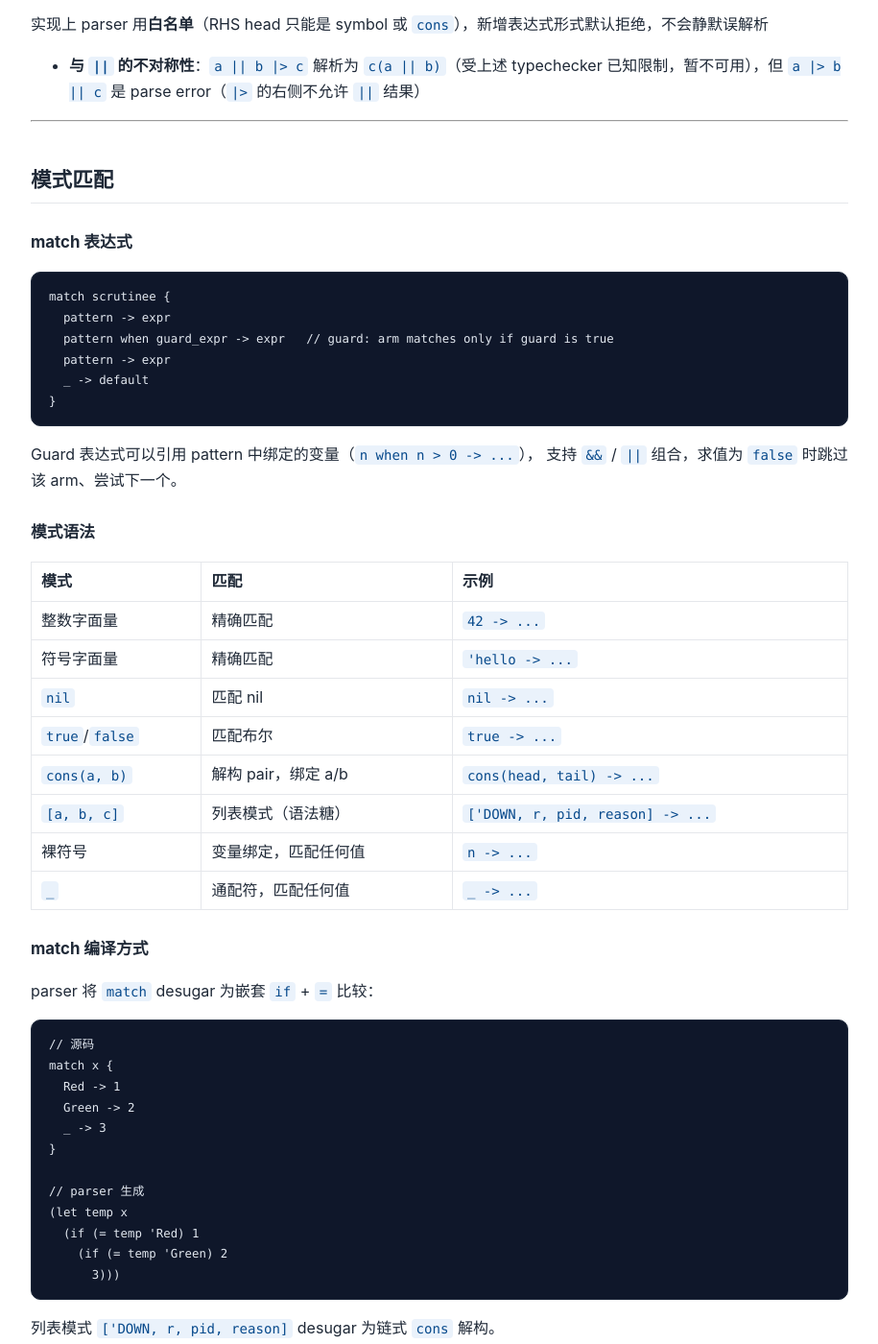
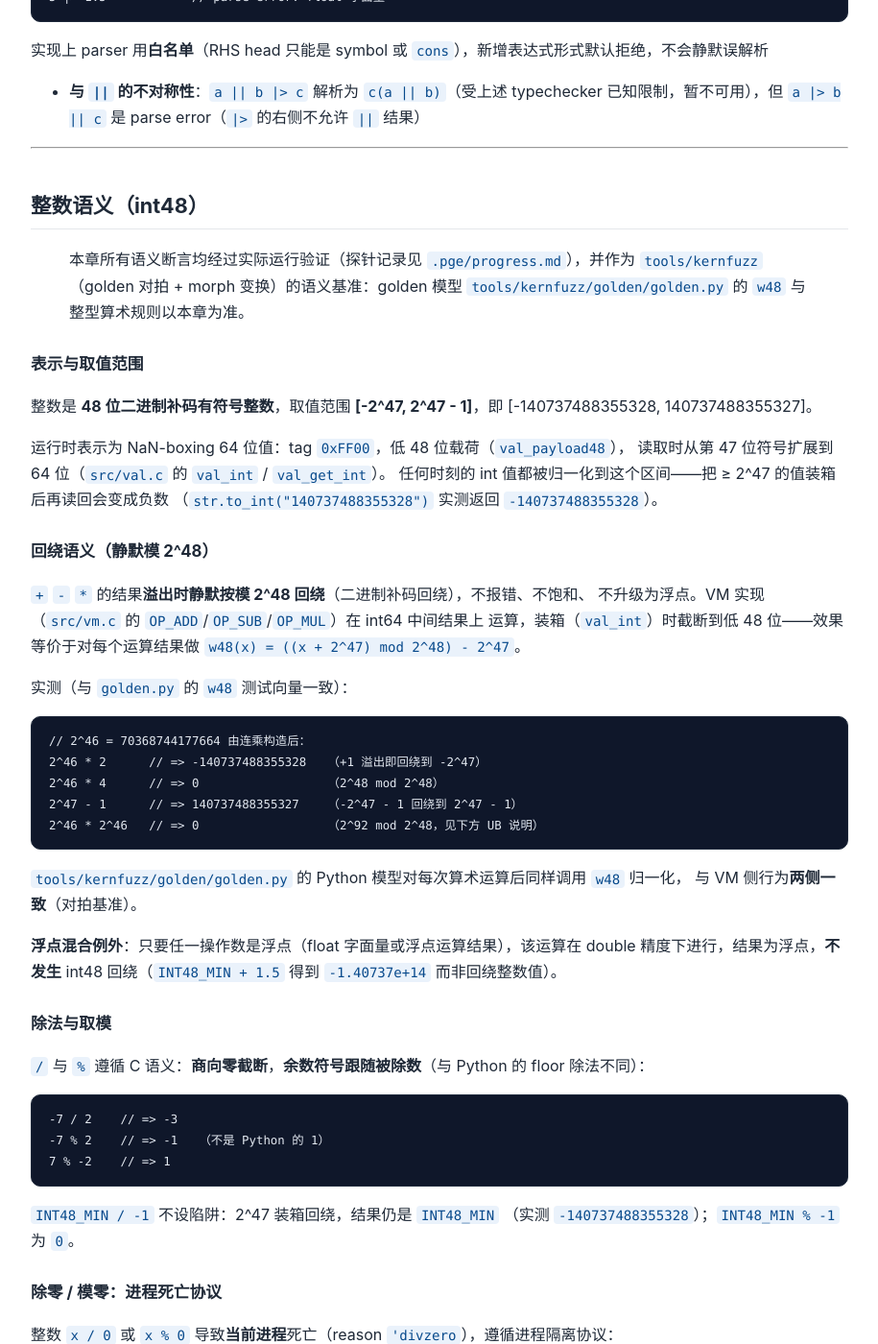
Before and after one commit to tiancaiamao/tinyactor, a Jekyll site: the page built from docs/ta-language-spec.md, in a window 1280 px wide and 1400 px high, scrolled down 4535 px. Shown: the whole window at 96% size, without its empty margins (182-1097 px from the left). Built offline with Jekyll 4.4.1, drawn with Linux system fonts in a browser that asks for light colours; our own code applies the rules of GitHub Pages for plain Markdown files; some of the changed text lies outside the part shown.

Commit message:
docs(ta-spec): int48 semantics chapter (probe-backed, DELIV-7)
- Representation/range/wraparound/division/DIVZERO protocol/C UB caveat
- 16 probe assertions verified against VM and golden w48
- Document emit_i64 negative-literal gap honestly (bug recorded, not fixed)

````diff
--- a/docs/ta-language-spec.md
+++ b/docs/ta-language-spec.md
@@ -19,7 +19,7 @@ source → tokenizer.tokenize → parser.parse → typecheck.infer_program → c
 
 | 类型 | 字面量 | 说明 |
 |------|--------|------|
-| 整数 | `42`, `-3`, `0` | 64 位有符号整数（NaN-boxing，低 48 位存储） |
+| 整数 | `42`, `-3`, `0` | **48 位**有符号整数（NaN-boxing int48，见[「整数语义（int48）」](#整数语义int48)） |
 | 字符串 | `"hello"` | 不可变，heap 分配 |
 | 布尔 | `true`, `false` | — |
 | 符号 | `'foo` | 用 `quote` 构造，用于 ADT 变体和模式匹配 |
@@ -137,7 +137,7 @@ let result = {
 
 | 运算符 | 说明 | 备注 |
 |--------|------|------|
-| `+` `-` `*` `/` `%` | 算术 | 二元，整数运算。除零导致进程崩溃 |
+| `+` `-` `*` `/` `%` | 算术 | 二元，int48 运算（溢出静默回绕）。除零/模零导致**当前进程**死亡（reason `'divzero`）——详见[「整数语义（int48）」](#整数语义int48) |
 | `==` | 相等 | 比较 |
 | `<` `>` `<=` `>=` | 比较 | — |
 | `&&` `\|\|` | 逻辑与/或 | 二元，短路求值。解析为 `('and ...)` / `('or ...)`，可用于 guard 或普通表达式 |
@@ -174,6 +174,98 @@ x |> f               // => f(x)            // 裸函数名
 
   实现上 parser 用**白名单**（RHS head 只能是 symbol 或 `cons`），新增表达式形式默认拒绝，不会静默误解析
 - **与 `||` 的不对称性**：`a || b |> c` 解析为 `c(a || b)`（受上述 typechecker 已知限制，暂不可用），但 `a |> b || c` 是 parse error（`|>` 的右侧不允许 `||` 结果）
+
+---
+
+## 整数语义（int48）
+
+> 本章所有语义断言均经过实际运行验证（探针记录见 `.pge/progress.md`），并作为
+> `tools/kernfuzz`（golden 对拍 + morph 变换）的语义基准：golden 模型
+> `tools/kernfuzz/golden/golden.py` 的 `w48` 与整型算术规则以本章为准。
+
+### 表示与取值范围
+
+整数是 **48 位二进制补码有符号整数**，取值范围 **[-2^47, 2^47 - 1]**，即
+[-140737488355328, 140737488355327]。
+
+运行时表示为 NaN-boxing 64 位值：tag `0xFF00`，低 48 位载荷（`val_payload48`），
+读取时从第 47 位符号扩展到 64 位（`src/val.c` 的 `val_int` / `val_get_int`）。
+任何时刻的 int 值都被归一化到这个区间——把 ≥ 2^47 的值装箱后再读回会变成负数
+（`str.to_int("140737488355328")` 实测返回 `-140737488355328`）。
+
+### 回绕语义（静默模 2^48）
+
+`+` `-` `*` 的结果**溢出时静默按模 2^48 回绕**（二进制补码回绕），不报错、不饱和、
+不升级为浮点。VM 实现（`src/vm.c` 的 `OP_ADD`/`OP_SUB`/`OP_MUL`）在 int64 中间结果上
+运算，装箱（`val_int`）时截断到低 48 位——效果等价于对每个运算结果做
+`w48(x) = ((x + 2^47) mod 2^48) - 2^47`。
+
+实测（与 `golden.py` 的 `w48` 测试向量一致）：
+
+```ta
+// 2^46 = 70368744177664 由连乘构造后：
+2^46 * 2      // => -140737488355328   （+1 溢出即回绕到 -2^47）
+2^46 * 4      // => 0                  （2^48 mod 2^48）
+2^47 - 1      // => 140737488355327    （-2^47 - 1 回绕到 2^47 - 1）
+2^46 * 2^46   // => 0                  （2^92 mod 2^48，见下方 UB 说明）
+```
+
+`tools/kernfuzz/golden/golden.py` 的 Python 模型对每次算术运算后同样调用 `w48` 归一化，
+与 VM 侧行为**两侧一致**（对拍基准）。
+
+**浮点混合例外**：只要任一操作数是浮点（float 字面量或浮点运算结果），该运算在
+double 精度下进行，结果为浮点，**不发生** int48 回绕（`INT48_MIN + 1.5` 得到
+`-1.40737e+14` 而非回绕整数值）。
+
+### 除法与取模
+
+`/` 与 `%` 遵循 C 语义：**商向零截断**，**余数符号跟随被除数**（与 Python 的 floor
+除法不同）：
+
+```ta
+-7 / 2    // => -3
+-7 % 2    // => -1   （不是 Python 的 1）
+7 % -2    // => 1
+```
+
+`INT48_MIN / -1` 不设陷阱：2^47 装箱回绕，结果仍是 `INT48_MIN`
+（实测 `-140737488355328`）；`INT48_MIN % -1` 为 `0`。
+
+### 除零 / 模零：进程死亡协议
+
+整数 `x / 0` 或 `x % 0` 导致**当前进程**死亡（reason `'divzero`），遵循进程隔离协议：
+
+- stderr 打印崩溃报告（`** CRASH pid N: 'divzero`，含函数位置）
+- monitor 该进程的一方收到 `['DOWN, ref, pid, 'divzero]`（实测）
+- 若死亡的是 main 进程，整个程序以 **exit code 1** 退出
+- 若死亡的是 spawn 出的子进程，**其余进程继续运行**，程序 exit code 不受影响
+  （实测：子进程 `10 / 0` 崩溃后，父进程继续执行并正常退出）
+
+浮点除零不死亡（IEEE 语义，`1.0 / 0.0` 得到 inf）。
+
+### C 有符号溢出（UB）说明
+
+VM 侧算术由 C 代码执行（int64 中间结果），而 **C 标准中有符号整数溢出是未定义行为**：
+
+- `+` / `-`：两个 int48 操作数的和/差必落在 int64 范围内，**不存在 C 层溢出**，
+  模 2^48 回绕是精确定义的实现行为，任何平台/编译器一致。
+- `*`：两个 |操作数| 接近 2^47 的乘积可达 2^94，**可溢出 int64**，属于 C UB。
+  当前 Makefile 的各构建配置（默认 `-O2` / ASAN / TSAN / COV）**均未加 `-fwrapv`**，
+  即回绕行为**没有标准保证**，依赖实际代码生成行为——本机实测（arm64 Apple clang
+  `-O2`）乘法按二进制补码回绕（`2^46 * 2^46` → `0`，符合 w48），kernfuzz 对拍据此成立。
+  若未来在某个编译器/优化组合上出现偏差，正确做法是给 Makefile 加 `-fwrapv`
+  把行为变成 defined，而不是修改 golden 模型。
+- `/`：除零已被进程死亡协议拦截，`INT48_MIN / -1` 的结果 2^47 在 int64 内，无 UB。
+
+### 字面量的已知偏差（实现缺口，待裁定）
+
+**运行时算术**严格遵循上述回绕语义；但**字面量路径**目前有偏差：超出 int48 的
+十进制字面量在 tokenizer 阶段（`str.to_int` + 装箱）即被 w48 归一化（这一步正确），
+随后 codegen 的 `emit_i64`（`lib/codegen.ta`）负数分支只对 [-2^32, -1] 正确
+（高 32 位硬编码 `0xFF`），导致 w48 归一化后为负且超出该区间的字面量被写成错误的
+字节串。实测：`print(140737488355328)` 输出 `-4294967296`，而按 w48 语义应为
+`-140737488355328`。该缺口不改 golden 基准语义，已记录 `.pge/progress.md` 待裁定；
+运行中计算出的值不受影响。
 
 ---
 
````
